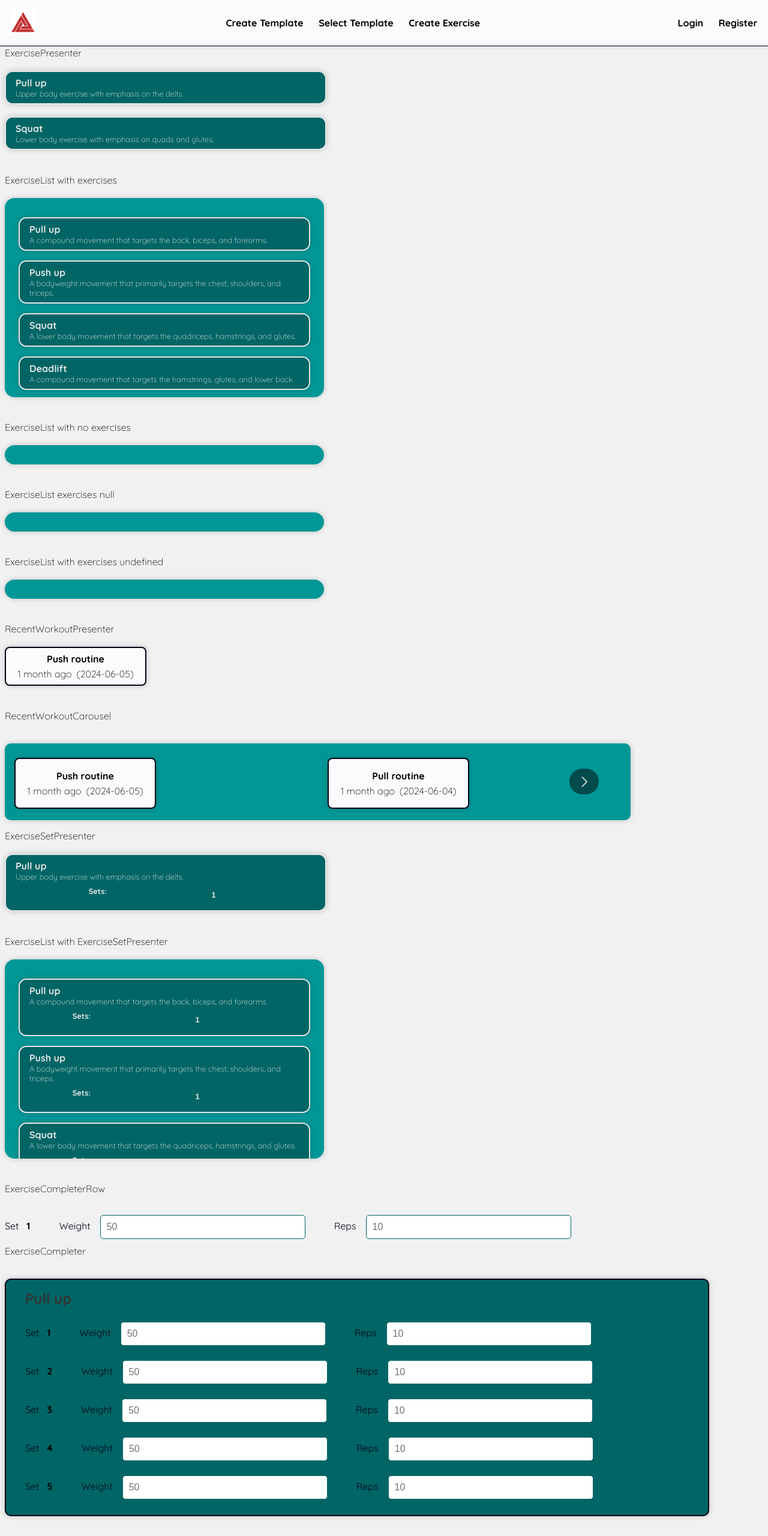
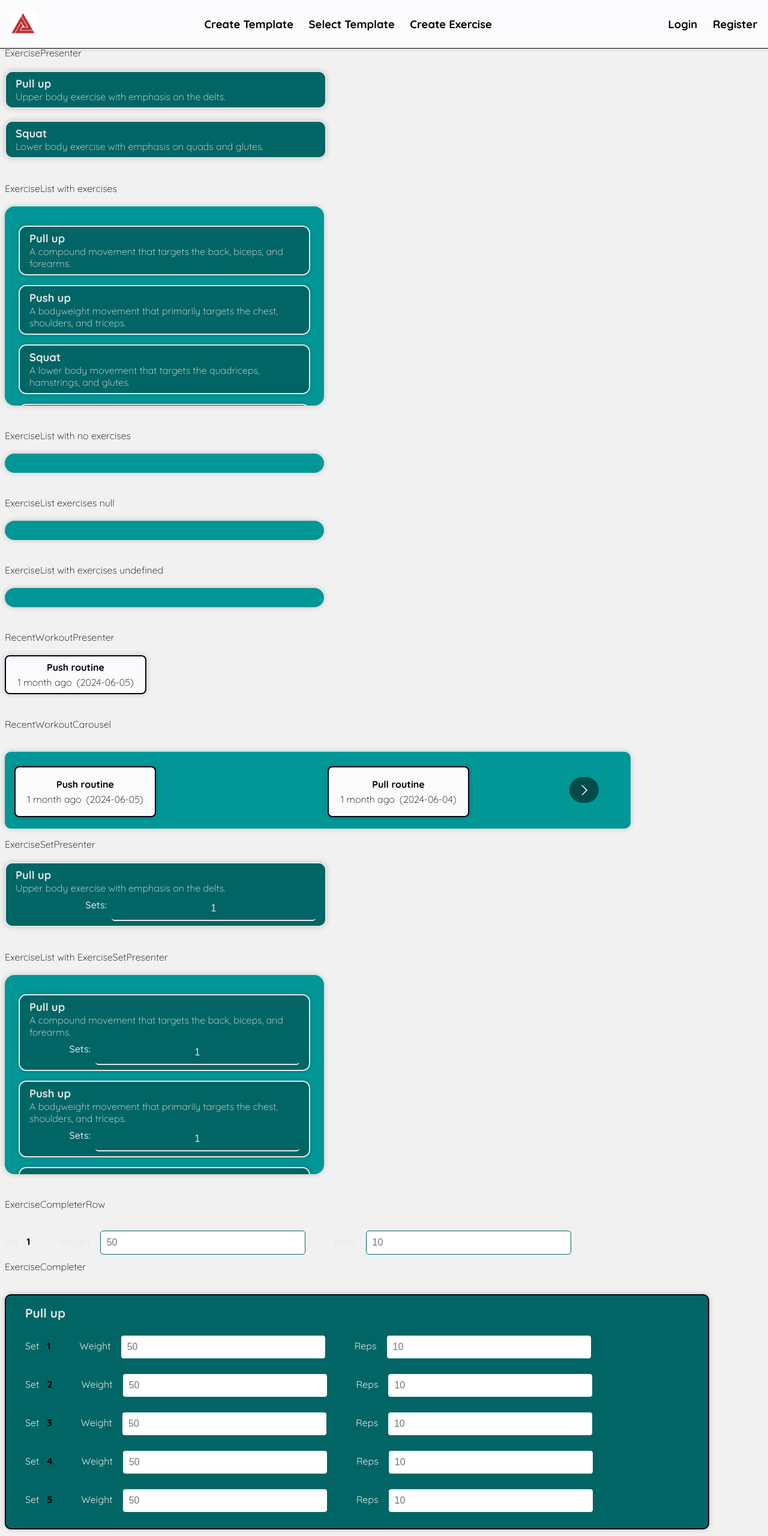
Before and after one commit to JuanTorres93/training-webapp-frontend, a React app: page /componentDesign in a window 1280 px wide. Shown: the whole page at 60% size. Built offline with nearby package versions, Linux system fonts and the light colour scheme.

Commit message:
Normalized font sizes in components folder

```diff
--- a/src/components/exerciseCompleter/ExerciseCompleter.module.css
+++ b/src/components/exerciseCompleter/ExerciseCompleter.module.css
@@ -3,24 +3,32 @@
     flex-direction: column;
     align-items: start;
     background-color: var(--primary-color);
-    border-radius: 10px; /* Adjust as needed for desired roundness */
-    padding: 1rem; /* Adjust padding as needed */
-    margin: 1rem 0; /* Adjust margin as needed */
-    width: 80%; /* Adjust width as needed */
-    box-shadow: 0 0 10px rgba(0, 0, 0, 0.2); /* Optional shadow for depth */
+    border-radius: 10px;
+    /* Adjust as needed for desired roundness */
+    padding: 1rem;
+    /* Adjust padding as needed */
+    margin: 1rem 0;
+    /* Adjust margin as needed */
+    width: 80%;
+    /* Adjust width as needed */
+    box-shadow: 0 0 10px rgba(0, 0, 0, 0.2);
+    /* Optional shadow for depth */
     border: var(--font-color) solid .15rem;
     width: 90%;
 }
 
 .exerciseTitle {
     margin: 0;
-    font-size: 24px; /* Larger font size for titles */
-    font-weight: bold; /* Make the title bold */
-    color: #333; /* Dark color for better readability */
-    margin-bottom: 10px; /* Space below the title */
-    display: block; /* Make span behave like a block element */
+    font-size: var(--heading-font-size);
+    font-weight: bold;
+    color: var(--font-color-contrast);
+    margin-bottom: 10px;
+    /* Space below the title */
+    display: block;
+    /* Make span behave like a block element */
 }
 
 .marginLeft {
-    margin-left: 1rem; /* Add left margin to the element */
+    margin-left: 1rem;
+    /* Add left margin to the element */
 }
--- a/src/components/exerciseCompleter/exerciseCompleterRow/ExerciseCompleterRow.module.css
+++ b/src/components/exerciseCompleter/exerciseCompleterRow/ExerciseCompleterRow.module.css
@@ -4,9 +4,15 @@
     align-items: center;
 }
 
+/* select every row child */
+.row>* {
+    font-size: var(--body-font-size);
+}
+
+
 .label {
     margin: 0;
-    color: var(--font-color);
+    color: var(--font-color-contrast);
     font-weight: normal;
 }
 
--- a/src/components/exercisePresenter/ExercisePresenter.module.css
+++ b/src/components/exercisePresenter/ExercisePresenter.module.css
@@ -34,8 +34,9 @@
 .exerciseName {
     font-weight: bold;
     transition: all .1s;
+    font-size: var(--subheading-font-size);
 }
 
 .exerciseDescription {
-    font-size: .8rem;
+    font-size: var(--body-font-size);
 }
--- a/src/components/exerciseProgressPlot/ExerciseProgressPlot.module.css
+++ b/src/components/exerciseProgressPlot/ExerciseProgressPlot.module.css
@@ -6,7 +6,7 @@
 }
 
 .chartTitle {
-  font-size: 24px;
+  font-size: var(--heading-font-size);
   color: var(--font-color);
   margin-bottom: 10px;
 }
--- a/src/components/exerciseSetPresenter/ExerciseSetPresenter.module.css
+++ b/src/components/exerciseSetPresenter/ExerciseSetPresenter.module.css
@@ -2,21 +2,23 @@
     display: flex;
     align-items: center;
     justify-content: flex-end;
-    font-size: .8rem;
     border: 2px solid var(--text-color);
     transition: all .1s;
 }
 
+.setsContainer>* {
+    font-size: var(--input-field-font-size);
+    font-weight: 500;
+}
+
 .setsInput {
-    width: 2rem;
+    max-width: 3rem;
     margin-left: .5rem;
     text-align: center;
-    /* Make it coherent with the rest of the app */
     border: none;
-    border-bottom: 1px solid var(--text-color);
+    border-bottom: 2px solid var(--font-color-contrast);
+    color: var(--font-color-contrast);
     background-color: var(--primary-color);
-    color: var(--text-color);
-    font-weight: bold;
 }
 
 /* .setsInput is a class for a number input. Remove border when selected */
--- a/src/components/loginForm/LoginForm.module.css
+++ b/src/components/loginForm/LoginForm.module.css
@@ -15,6 +15,7 @@
     display: flex;
     flex-direction: column;
     align-items: start;
+    font-size: var(--body-font-size);
 }
 
 label {
@@ -41,7 +42,8 @@ input:focus {
 
 .submitButton {
     background-color: var(--primary-color);
-    color: var(--font-color);
+    color: var(--font-color-contrast);
+    font-size: var(--body-font-size);
     border: none;
     border-radius: 5px;
     padding: 10px 20px;
--- a/src/components/navbar/NavBar.module.css
+++ b/src/components/navbar/NavBar.module.css
@@ -5,18 +5,30 @@
     justify-content: space-between;
     padding: 1rem;
     background-color: var(--background-color);
-    box-shadow: 0 2px 4px rgba(0,0,0,0.1);
+    box-shadow: 0 2px 4px rgba(0, 0, 0, 0.1);
     transition: all .3s ease;
     border-bottom: 1px solid var(--font-color);
-    position: fixed; /* Make navbar fixed at the top */
-    top: 0; /* Align to the top */
-    left: 0; /* Align to the left */
-    width: 100%; /* Ensure it spans the full width */
-    z-index: 1000; /* Ensure it stays on top of other content */
+    max-height: 3rem;
+    min-height: 3rem;
+    position: fixed;
+    /* Make navbar fixed at the top */
+    top: 0;
+    /* Align to the top */
+    left: 0;
+    /* Align to the left */
+    width: 100%;
+    /* Ensure it spans the full width */
+    z-index: 1000;
+    /* Ensure it stays on top of other content */
+}
+
+.navBar>* {
+    font-size: var(--subheading-font-size);
 }
 
 .navBarLogo img {
-    height: 40px; /* Adjust based on your logo's aspect ratio */
+    height: 40px;
+    /* Adjust based on your logo's aspect ratio */
     cursor: pointer;
     transition: transform .2s ease;
 }
@@ -56,5 +68,7 @@
 }
 
 .navBarLoginContainer {
+    display: flex;
+    align-items: center;
     margin-right: 1.3rem;
 }
--- a/src/components/recentWorkoutPresenter/RecentWorkoutPresenter.module.css
+++ b/src/components/recentWorkoutPresenter/RecentWorkoutPresenter.module.css
@@ -24,8 +24,9 @@
 }
 
 .name {
-    font-weight: bold;
-    transition: all 0.1s;
+  font-weight: bold;
+  transition: all 0.1s;
+  font-size: var(--body-font-size);
 }
 
 .recentWorkout:hover {
@@ -39,6 +40,7 @@
 .fullDateInfo {
   display: flex;
   align-items: center;
+  font-size: var(--body-font-size);
 }
 
 .agoSentence {
--- a/src/components/registerForm/RegisterForm.module.css
+++ b/src/components/registerForm/RegisterForm.module.css
@@ -15,6 +15,7 @@
     flex-direction: column;
     width: 100%;
     margin-bottom: 1rem;
+    font-size: var(--body-font-size);
 }
 
 input {
@@ -48,6 +49,7 @@ button {
     padding: 10px 20px;
     cursor: pointer;
     transition: all .1s;
+    font-size: var(--body-font-size);
 }
 
 button:hover {
--- a/src/index.css
+++ b/src/index.css
@@ -1,5 +1,6 @@
 html {
     font-size: 16px;
+    /* Represents the size of the body text */
     font-family: "Quicksand", sans-serif;
     font-optical-sizing: auto;
     font-weight: 300;
--- a/src/variables.css
+++ b/src/variables.css
@@ -1,4 +1,5 @@
 :root {
+    /* Colors */
     --font-color: #050316;
     --background-color: #fbfbfe;
     --html-color: #f1f1f1;
@@ -15,4 +16,10 @@
     --secondary-color: var(--brand-letters-medium);
     --accent-color: var(--brand-icon-light);
     --font-color-contrast: #e6e6e6;
+
+    /* Font sizes */
+    --body-font-size: 1rem;
+    --heading-font-size: 1.3rem;
+    --subheading-font-size: 1.15rem;
+    --input-field-font-size: var(--body-font-size--body-font-size);
 }
```
Also changed, not shown: src/components/navbar/NavBar.js (+4 -5 lines).
